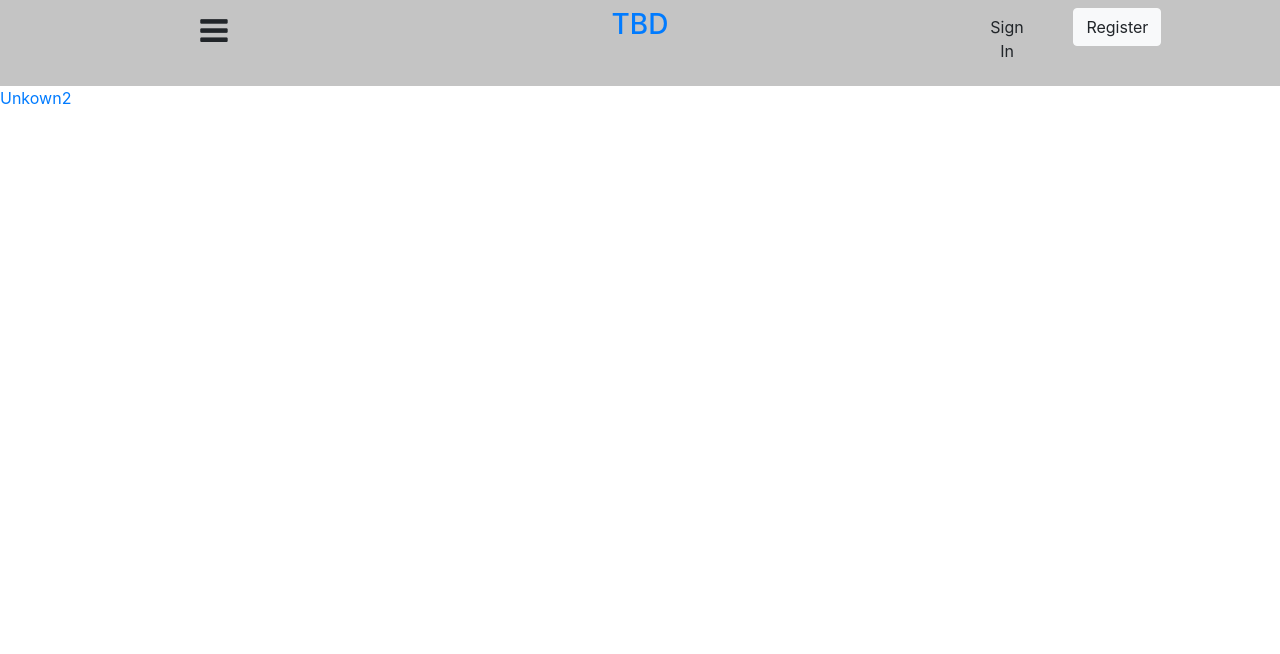
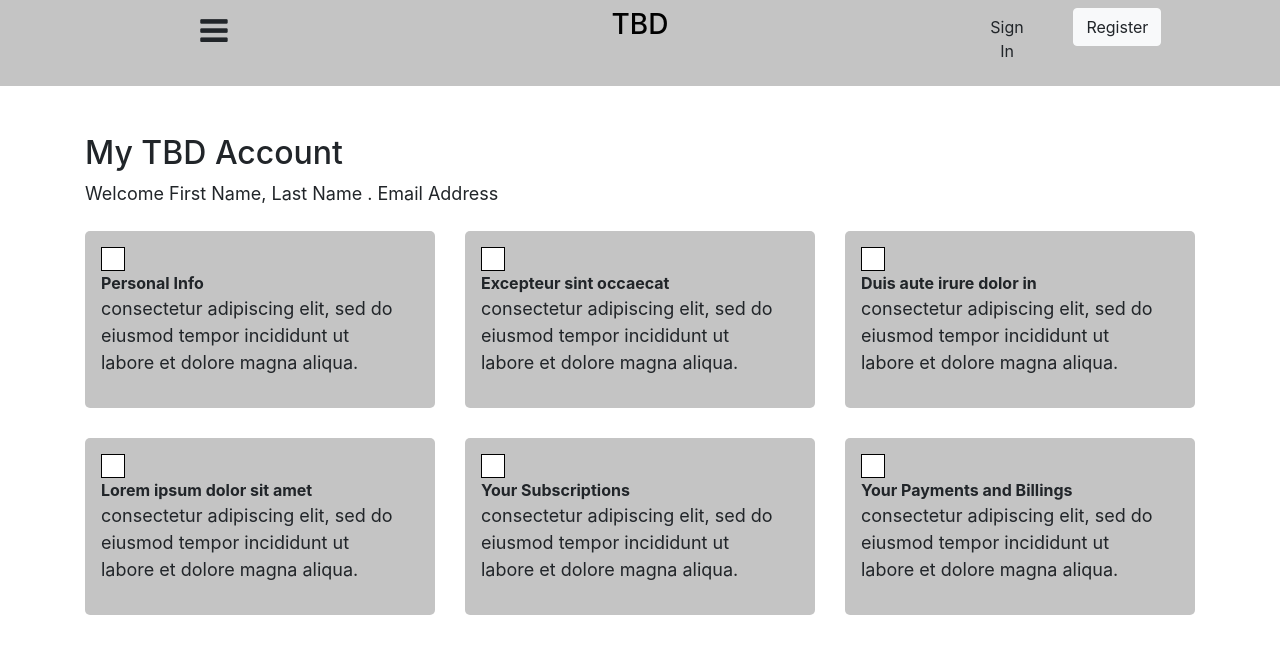
Before and after one commit to Nerdion/jamesBelgium, a Vue app: page /myaccount in a window 1280 px wide. Shown: the top 654 px of the page. Built offline with nearby package versions, Linux system fonts and the light colour scheme.

Commit message:
added 4 pages to my account section

```diff
--- a/src/components/Navbar.vue
+++ b/src/components/Navbar.vue
@@ -70,6 +70,7 @@ export default {
 <style lang="scss">
 #pageTitle {
 	text-decoration: none !important;
+	color:black;
 	&:hover {
 		text-decoration: none !important;
 		text-emphasis: none;
--- a/src/views/Account/MyAccountContent.vue
+++ b/src/views/Account/MyAccountContent.vue
@@ -1,9 +1,114 @@
 <template>
-	<a href="/myaccount/unkown2">Unkown2</a>
+  <div id="myAccount" class="container">
+    <div class="row">
+		<div class="col">
+			<div class="m-5"></div>
+			<h2>My TBD Account</h2>
+			<div class="m-2"></div>
+			<p>Welcome First Name, Last Name . Email Address</p>
+			<div class="m-4"></div>
+		</div>
+    </div>
+    <div class="row">
+      <div class="col-md-4" onclick="window.location='/myaccount/profile'">
+        <div>
+          <i class="smallBox"></i>
+          <b>Personal Info</b>
+          <p>
+            consectetur adipiscing elit, sed do
+            eiusmod tempor incididunt ut
+            <br />labore et dolore magna aliqua.
+          </p>
+        </div>
+      </div>
+      <div class="col-md-4" onclick="window.location='/myaccount/unkown1'">
+        <div>
+          <i class="smallBox"></i>
+          <b>Excepteur sint occaecat</b>
+          <p>
+            consectetur adipiscing elit, sed do
+            eiusmod tempor incididunt ut
+            <br />labore et dolore magna aliqua.
+          </p>
+        </div>
+      </div>
+      <div class="col-md-4" onclick="window.location='/myaccount/unkown2'">
+        <div>
+          <i class="smallBox"></i>
+          <b>Duis aute irure dolor in</b>
+          <p>
+            consectetur adipiscing elit, sed do
+            eiusmod tempor incididunt ut
+            <br />labore et dolore magna aliqua.
+          </p>
+        </div>
+      </div>
+      <div class="col-md-4" onclick="window.location='/myaccount/unkown3'">
+        <div>
+          <i class="smallBox"></i>
+          <b>Lorem ipsum dolor sit amet</b>
+          <p>
+            consectetur adipiscing elit, sed do
+            eiusmod tempor incididunt ut
+            <br />labore et dolore magna aliqua.
+          </p>
+        </div>
+      </div>
+      <div class="col-md-4" onclick="window.location='/myaccount/subscriptions'">
+        <div>
+          <i class="smallBox"></i>
+          <b>Your Subscriptions</b>
+          <p>
+            consectetur adipiscing elit, sed do
+            eiusmod tempor incididunt ut
+            <br />labore et dolore magna aliqua.
+          </p>
+        </div>
+      </div>
+      <div class="col-md-4" onclick="window.location='/myaccount/paymentBillings'">
+        <div>
+          <i class="smallBox"></i>
+          <b>Your Payments and Billings</b>
+          <p>
+            consectetur adipiscing elit, sed do
+            eiusmod tempor incididunt ut
+            <br />labore et dolore magna aliqua.
+          </p>
+        </div>
+      </div>
+    </div>
+  </div>
 </template>
 
 <script>
 export default {
-	name: "MyAccountContent",
+  name: "MyAccountContent",
 };
 </script>
+
+<style lang="scss">
+.box {
+  width: 75%;
+  padding-top: 30%;
+  padding-bottom: 30%;
+  display: block;
+  background-color: dimgray;
+  margin-bottom: 20px;
+}
+
+.smallBox {
+  height: 24px;
+  width: 24px;
+  background-color: white;
+  display: block;
+  border: 1px black solid;
+}
+
+#myAccount .row > .col-md-4 > div {
+  background: #c4c4c4;
+  border-radius: 5px;
+  padding:1em;
+  margin-bottom:30px;
+  cursor: pointer;
+}
+</style>
--- a/src/views/Account/personalInfo.vue
+++ b/src/views/Account/personalInfo.vue
@@ -1,6 +1,41 @@
 <template>
-  <div class="home">
-    <h1>MyAccount -> PersonalInfo</h1>
+  <div class="container">
+    <div class="row">
+      <div class="col-md-12">
+        <div class="m-5"></div>
+        <h2>Personal Info</h2>
+        <div class="m-2"></div>
+        <p>TBD only releases contact information for buyers and seller after a house visit or offer is in place.</p>
+        <div class="my-5"></div>
+      </div>
+    </div>
+    <div class="row">
+      <div class="col-md-6 col-12">
+        <b>Legal Name</b>
+        <p>Lorem ipsum dolor sit amet,</p>
+        <b>User Name</b>
+        <p>Lorem ipsum dolor sit amet,</p>
+        <b>Password</b>
+        <p>************* .Edit</p>
+        <b>Gender</b>
+        <P>Lorem ipsum dolor sit amet,</P>
+        <b>Date of Birth</b>
+        <P>Lorem ipsum dolor sit amet,</P>
+      </div>
+      <div id="sidePanel" class="col-md-6 col-12">
+        <b>Email Address</b>
+        <p>Lorem ipsum dolor sit amet,</p>
+        <b>Phone Number</b>
+        <p>+32 470 XXXXX . Edit</p>
+        <b>Government ID</b>
+        <p>Not Defined . Edit</p>
+        <b>IBAN</b>
+        <P>Lorem ipsum dolor sit amet,</P>
+        <b>Address</b>
+        <P>Lorem ipsum dolor sit amet,</P>
+        <b>Deactivate Your Account</b>
+      </div>
+    </div>
   </div>
 </template>
 
@@ -8,8 +43,15 @@
 // @ is an alias to /src
 
 export default {
-  name: 'PersonalInfo',
-  components: {
-  }
-}
+  name: "PersonalInfo",
+  components: {},
+};
 </script>
+
+<style lang="scss" scoped>
+	#sidePanel {
+		border-left: 2px black solid;
+		padding-left:4%;
+		padding-bottom:10%;
+	}
+</style>
--- a/src/views/Account/unkown1.vue
+++ b/src/views/Account/unkown1.vue
@@ -1,7 +1,34 @@
 <template>
-  <div class="home">
-    <h1>MyAccount -> Unkown1</h1>
-  </div>
+	<div class="container">
+		<div class="my-5 row">
+			<div class="col-md-12">
+				<h2>Excepteur sint occaecat cupidatat</h2>
+				<p>non proident, sunt in culpa qui officia deserunt mollit anim id est laborum.</p>
+			</div>
+		</div>
+		<div class="my-5"></div>
+		<div class="row">
+			<div class="col-md-4">
+				<div class="box"></div>
+				<p>
+					Ut enim ad minim veniam,
+					quis nostrud exercitation
+				</p>
+			</div>
+			<div class="col-md-4">
+				<div class="box"></div>
+				<p>
+				Ut enim ad minim veniam,
+				quis nostrud exercitation</p>
+			</div>
+			<div class="col-md-4">
+				<div class="box"></div>
+				<p>
+				Ut enim ad minim veniam,
+				quis nostrud exercitation</p>
+			</div>
+		</div>
+	</div>
 </template>
 
 <script>
@@ -13,3 +40,6 @@ export default {
   }
 }
 </script>
+
+<style lang="scss">
+</style>
--- a/src/views/Account/unkown2.vue
+++ b/src/views/Account/unkown2.vue
@@ -8,20 +8,24 @@
 		</div>
 		<div class="my-5"></div>
 		<div class="row">
-			<div class="col-md-4 text">
+			<div class="col-md-4">
 				<div class="box"></div>
 				<p>
 					Ut enim ad minim veniam,
 					quis nostrud exercitation
 				</p>
 			</div>
-			<div class="col-md-4 textt">
+			<div class="col-md-4">
+				<div class="box"></div>
+				<p>
 				Ut enim ad minim veniam,
-				quis nostrud exercitation
+				quis nostrud exercitation</p>
 			</div>
-			<div class="col-md-4 texttt">
+			<div class="col-md-4">
+				<div class="box"></div>
+				<p>
 				Ut enim ad minim veniam,
-				quis nostrud exercitation
+				quis nostrud exercitation</p>
 			</div>
 		</div>
 	</div>
@@ -37,9 +41,4 @@ export default {
 </script>
 
 <style lang="scss" scoped>
-.box {
-	height: 5rem;
-	width: 5rem;
-	background-color: dimgray;
-}
 </style>
--- a/src/views/Account/unkown3.vue
+++ b/src/views/Account/unkown3.vue
@@ -1,7 +1,40 @@
 <template>
-  <div class="home">
-    <h1>MyAccount -> Unkown3</h1>
-  </div>
+  <div class="container">
+		<div class="my-5 row">
+			<div class="col-md-12">
+				<h2>Your Listings</h2>
+				<p>Overview of the properties that you’re trying to sell.</p>
+			</div>
+		</div>
+		<div class="my-5"></div>
+		<div class="row">
+			<div class="col-md-3">
+				<div class="box"></div>
+				<p>
+					Ut enim ad minim veniam,
+					quis nostrud exercitation
+				</p>
+			</div>
+			<div class="col-md-3">
+				<div class="box"></div>
+				<p>
+				Ut enim ad minim veniam,
+				quis nostrud exercitation</p>
+			</div>
+			<div class="col-md-3">
+				<div class="box"></div>
+				<p>
+				Ut enim ad minim veniam,
+				quis nostrud exercitation</p>
+			</div>
+			<div class="col-md-3">
+				<div class="box"></div>
+				<p>
+				Ut enim ad minim veniam,
+				quis nostrud exercitation</p>
+			</div>
+		</div>
+	</div>
 </template>
 
 <script>
@@ -13,3 +46,6 @@ export default {
   }
 }
 </script>
+
+<style lang="scss">
+</style>
```
Also changed, not shown: src/views/Auth.vue (deleted, +0 -15 lines), 1 other file (tests, documents, lock files or other folders).
